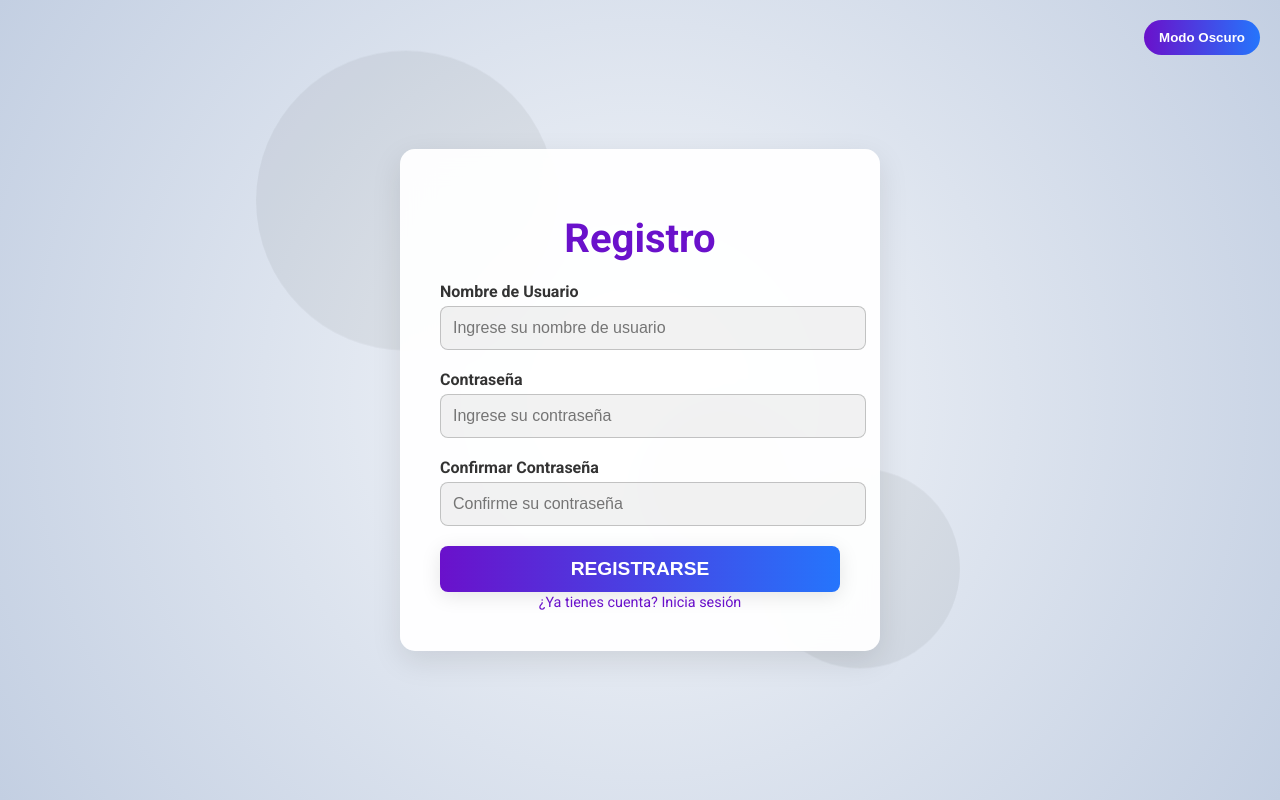
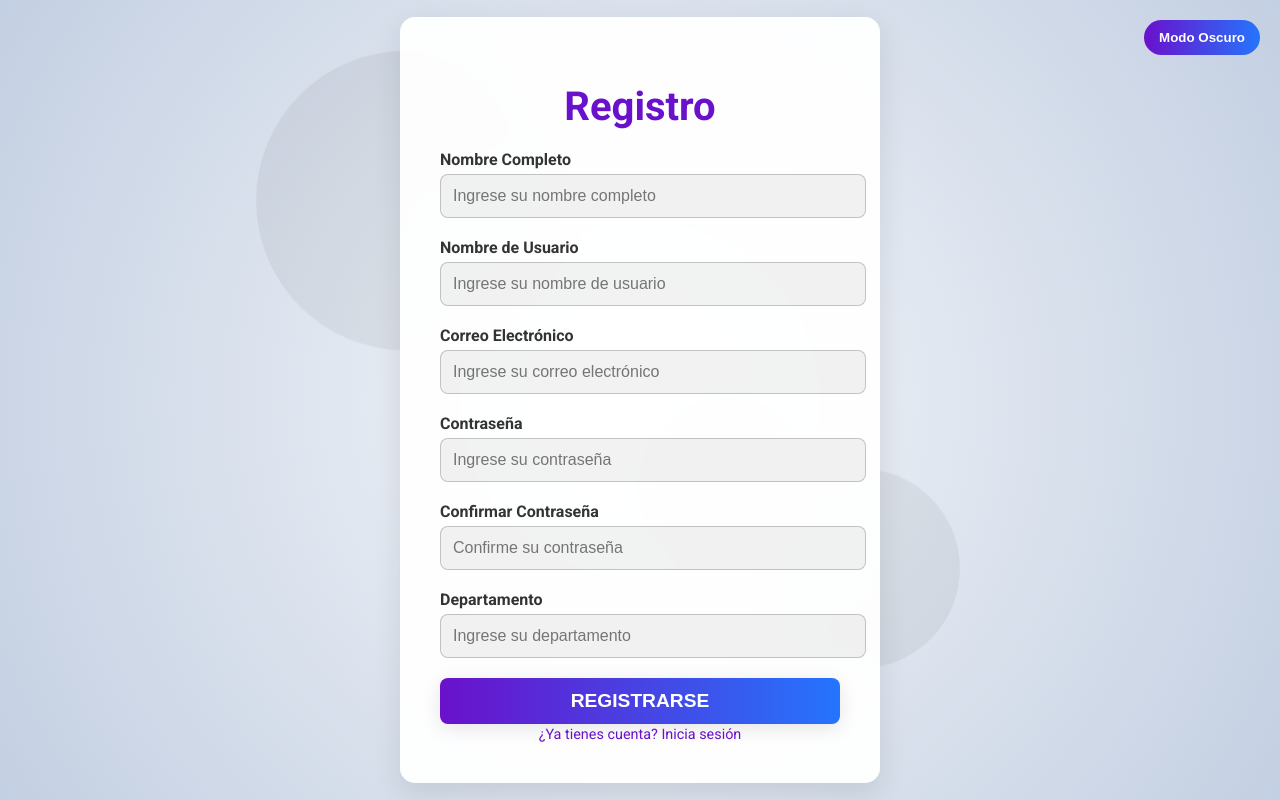
Before and after one commit to RodriOnce/pgroup1-JARR-IB-CM, a PHP site: page /registro.php in a window 1280 px wide. Run offline with PHP 8.4, Linux system fonts and the light colour scheme.

Commit message:
Update registro.php

```diff
--- a/registro.php
+++ b/registro.php
@@ -6,6 +6,7 @@
     <meta name="description" content="Registro de usuario para la plataforma TrackZero">
     <title>Registro | TrackZero</title>
     <style>
+        /* Estilos CSS (igual que en tu código original) */
         @import url('https://fonts.googleapis.com/css2?family=Roboto:wght@300;400;500;700&display=swap');
 
         :root {
@@ -234,7 +235,6 @@
             left: 50%;
             animation-delay: 6s;
         }
-
     </style>
 
     <script>
@@ -245,14 +245,11 @@
             body.setAttribute('data-theme', newTheme);
         }
     </script>
-
 </head>
-
 
 <body data-theme="light">
 
     <?php
-
         $host = 'localhost';
         $dbname = 'empresa';
         $username = 'root';
@@ -263,35 +260,36 @@
             $conn->setAttribute(PDO::ATTR_ERRMODE, PDO::ERRMODE_EXCEPTION);
 
             if ($_SERVER['REQUEST_METHOD'] === 'POST') {
-
+                $name = trim($_POST['name']);
                 $user = trim($_POST['username']);
+                $mail = trim($_POST['mail']);
                 $pass = trim($_POST['password']);
                 $confirm_pass = trim($_POST['confirm_password']);
+                $dpt = trim($_POST['dpt']);
 
-                if (empty($user) || empty($pass) || empty($confirm_pass)) {
-
+                if (empty($name) || empty($user) || empty($mail) || empty($pass) || empty($confirm_pass) || empty($dpt)) {
                     echo "<script>alert('Por favor, completa todos los campos.');</script>";
-
+                } elseif (!filter_var($mail, FILTER_VALIDATE_EMAIL)) {
+                    echo "<script>alert('El correo electrónico no es válido.');</script>";
                 } elseif ($pass !== $confirm_pass) {
-
                     echo "<script>alert('Las contraseñas no coinciden.');</script>";
-
                 } else {
-
                     $hashed_password = hash('sha256', $pass);
 
-                    $stmt = $conn->prepare("SELECT COUNT(*) FROM empleados WHERE nombre = :nombre");
-                    $stmt->bindParam(':nombre', $user);
+                    $stmt = $conn->prepare("SELECT COUNT(*) FROM empleados WHERE user = :user");
+                    $stmt->bindParam(':user', $user);
                     $stmt->execute();
                     $count = $stmt->fetchColumn();
 
                     if ($count > 0) {
-                        echo "<script>alert('El usuario ya existe. Por favor, elige otro nombre.');</script>";
+                        echo "<script>alert('El nombre de usuario ya existe. Por favor, elige otro.');</script>";
                     } else {
-
-                        $stmt = $conn->prepare("INSERT INTO empleados (nombre, password) VALUES (:nombre, :password)");
-                        $stmt->bindParam(':nombre', $user);
-                        $stmt->bindParam(':password', $hashed_password);
+                        $stmt = $conn->prepare("INSERT INTO empleados (name, user, mail, pass, dpt) VALUES (:name, :user, :mail, :pass, :dpt)");
+                        $stmt->bindParam(':name', $name);
+                        $stmt->bindParam(':user', $user);
+                        $stmt->bindParam(':mail', $mail);
+                        $stmt->bindParam(':pass', $hashed_password);
+                        $stmt->bindParam(':dpt', $dpt);
                         $stmt->execute();
 
                         echo "<script>alert('Registro exitoso. Ahora puedes iniciar sesión.'); window.location.href = 'login.html';</script>";
@@ -302,6 +300,7 @@
             echo "Error: " . $e->getMessage();
         }
     ?>
+
     <button class="theme-toggle" onclick="toggleTheme()"></button>
     <div class="dynamic-background">
         <div class="circle-1"></div>
@@ -313,8 +312,16 @@
         <h1>Registro</h1>
         <form method="POST">
             <div class="form-group">
+                <label for="name"><strong>Nombre Completo</strong></label>
+                <input type="text" id="name" name="name" placeholder="Ingrese su nombre completo" required>
+            </div>
+            <div class="form-group">
                 <label for="username"><strong>Nombre de Usuario</strong></label>
                 <input type="text" id="username" name="username" placeholder="Ingrese su nombre de usuario" required>
+            </div>
+            <div class="form-group">
+                <label for="mail"><strong>Correo Electrónico</strong></label>
+                <input type="email" id="mail" name="mail" placeholder="Ingrese su correo electrónico" required>
             </div>
             <div class="form-group">
                 <label for="password"><strong>Contraseña</strong></label>
@@ -324,6 +331,10 @@
                 <label for="confirm_password"><strong>Confirmar Contraseña</strong></label>
                 <input type="password" id="confirm_password" name="confirm_password" placeholder="Confirme su contraseña" minlength="8" required>
             </div>
+            <div class="form-group">
+                <label for="dpt"><strong>Departamento</strong></label>
+                <input type="text" id="dpt" name="dpt" placeholder="Ingrese su departamento" required>
+            </div>
             <button type="submit" class="btn">Registrarse</button>
         </form>
         <a href="login.html" class="link">¿Ya tienes cuenta? Inicia sesión</a>
```
